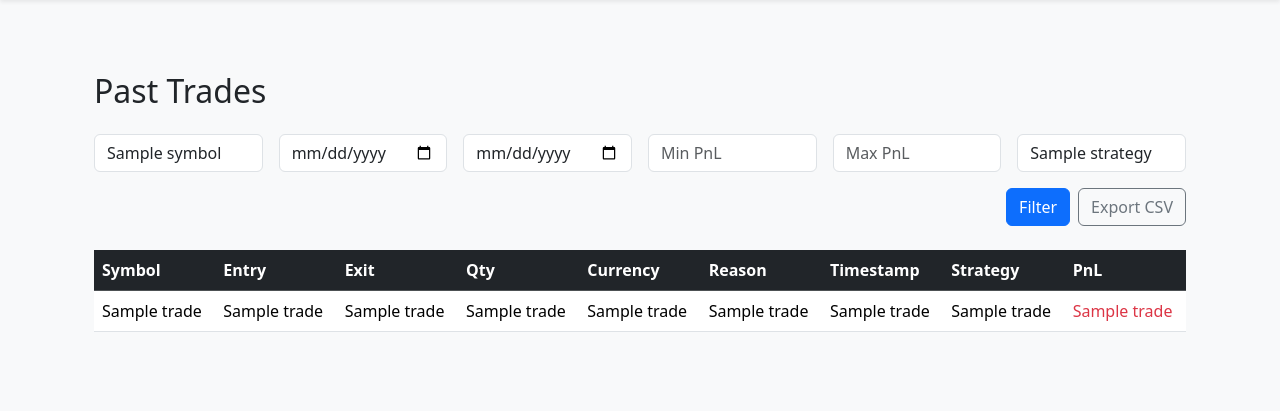
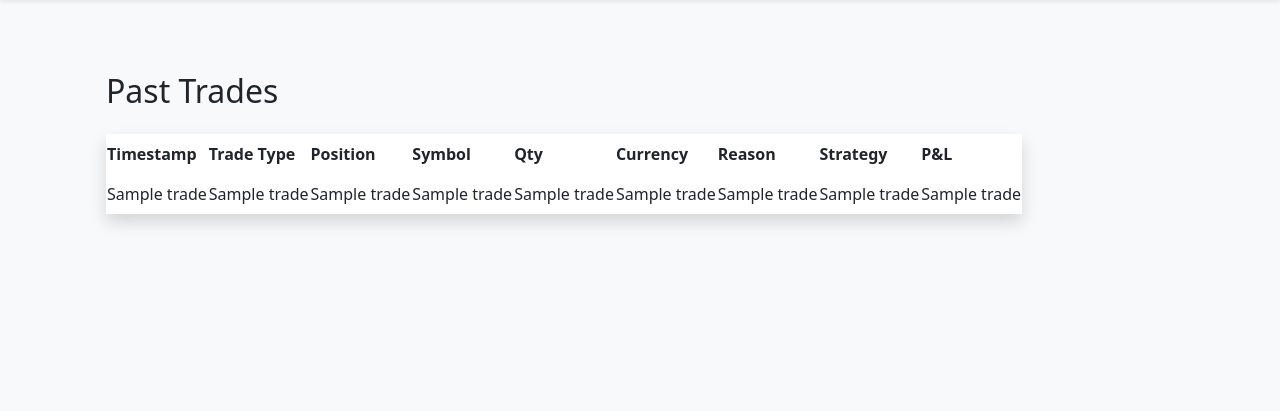
Before and after one commit to BeamingMonkey/option-journal-, a Flask app: template templates/past_trades.html in a window 1280 px wide. Shown: the part 56-467 px from the top of the page. Run offline with Flask 2, Linux system fonts and the light colour scheme; the template is opened without the code that fills it: most values are stand-ins (such as "Sample title", 1, 10 or a date in 2020); some libraries are stand-ins or nearby versions.

Commit message:
Update past_trades.html

```diff
--- a/templates/past_trades.html
+++ b/templates/past_trades.html
@@ -1,86 +1,49 @@
 {% extends "base.html" %}
-{% block title %}Past Trades{% endblock %}
 
 {% block content %}
-<div class="container py-4">
-  <h2 class="mb-4">Past Trades</h2>
+<div class="max-w-4xl mx-auto mt-8 p-4">
+    <h2 class="text-2xl font-bold text-gray-700">Past Trades</h2>
 
-  <form method="get" class="row g-3 mb-4">
-    <div class="col-md-2">
-      <input type="text" name="symbol" class="form-control" placeholder="Symbol" value="{{ symbol or '' }}">
-    </div>
-    <div class="col-md-2">
-      <input type="date" name="from_date" class="form-control" placeholder="From Date" value="{{ from_date or '' }}">
-    </div>
-    <div class="col-md-2">
-      <input type="date" name="to_date" class="form-control" placeholder="To Date" value="{{ to_date or '' }}">
-    </div>
-    <div class="col-md-2">
-      <input type="number" name="min_pnl" step="0.01" class="form-control" placeholder="Min PnL" value="{{ min_pnl or '' }}">
-    </div>
-    <div class="col-md-2">
-      <input type="number" name="max_pnl" step="0.01" class="form-control" placeholder="Max PnL" value="{{ max_pnl or '' }}">
-    </div>
-    <div class="col-md-2">
-      <input type="text" name="strategy" class="form-control" placeholder="Strategy" value="{{ strategy or '' }}">
-    </div>
-    <div class="col-md-12 d-flex justify-content-end">
-      <button type="submit" class="btn btn-primary me-2">Filter</button>
-      <a href="{{ url_for('export_csv') }}" class="btn btn-outline-secondary">Export CSV</a>
-    </div>
-  </form>
-
-  <div class="table-responsive">
-    <table class="table table-hover align-middle">
-      <thead class="table-dark">
-        <tr>
-          <th>Symbol</th>
-          <th>Entry</th>
-          <th>Exit</th>
-          <th>Qty</th>
-          <th>Currency</th>
-          <th>Reason</th>
-          <th>Timestamp</th>
-          <th>Strategy</th>
-          <th>PnL</th>
+    <!-- Trade Table -->
+    <table class="min-w-full mt-4 bg-white rounded-lg shadow">
+        <thead>
+            <tr class="bg-gray-100">
+                <th class="py-2">Timestamp</th>
+                <th class="py-2">Trade Type</th>
+                <th class="py-2">Position</th>
+                <th class="py-2">Symbol</th>
+                <th class="py-2">Qty</th>
+                <th class="py-2">Currency</th>
+                <th class="py-2">Reason</th>
+                <th class="py-2">Strategy</th>
+                <th class="py-2">P&L</th>
             </tr>
         </thead>
         <tbody>
             {% for trade in trades %}
-        <tr>
-          <td>{{ trade[1] }}</td>
-          <td>{{ trade[2] }}</td>
-          <td>{{ trade[3] }}</td>
-          <td>{{ trade[4] }}</td>
-          <td>{{ trade[5] }}</td>
-          <td>{{ trade[6] }}</td>
-          <td>{{ trade[7] }}</td>
-          <td>{{ trade[9] }}</td>
-          <td class="{% if trade[8] >= 0 %}text-success{% else %}text-danger{% endif %}">{{ trade[8] }}</td>
+            <tr class="border-t">
+                <td class="py-2 text-center">{{ trade[7] }}</td>
+                <td class="py-2 text-center">{{ trade[10] }}</td>
+                <td class="py-2 text-center">{{ trade[11] }}</td>
+                <td class="py-2 text-center">{{ trade[1] }}</td>
+                <td class="py-2 text-center">{{ trade[4] }}</td>
+                <td class="py-2 text-center">{{ trade[5] }}</td>
+                <td class="py-2 text-center">{{ trade[6] }}</td>
+                <td class="py-2 text-center">{{ trade[9] }}</td>
+                <td class="py-2 text-center">{{ trade[8] }}</td>
             </tr>
             {% endfor %}
         </tbody>
     </table>
+
+    <!-- Pagination -->
+    <div class="mt-4 flex justify-center space-x-2">
+        {% if page > 1 %}
+        <a class="bg-gray-300 rounded p-2" href="{{ url_for('past_trades', page=page-1) }}">Previous</a>
+        {% endif %}
+        {% if page < total_pages %}
+        <a class="bg-gray-300 rounded p-2" href="{{ url_for('past_trades', page=page+1) }}">Next</a>
+        {% endif %}
     </div>
-
-  <nav aria-label="Page navigation">
-    <ul class="pagination justify-content-center mt-4">
-      {% if page > 1 %}
-      <li class="page-item">
-        <a class="page-link" href="{{ url_for('past_trades', page=page-1) }}">Previous</a>
-      </li>
-      {% endif %}
-      {% for p in range(1, total_pages + 1) %}
-      <li class="page-item {% if page == p %}active{% endif %}">
-        <a class="page-link" href="{{ url_for('past_trades', page=p) }}">{{ p }}</a>
-      </li>
-      {% endfor %}
-      {% if page < total_pages %}
-      <li class="page-item">
-        <a class="page-link" href="{{ url_for('past_trades', page=page+1) }}">Next</a>
-      </li>
-      {% endif %}
-    </ul>
-  </nav>
 </div>
 {% endblock %}
```
Lines whose indentation alone changed are shown as unchanged.
